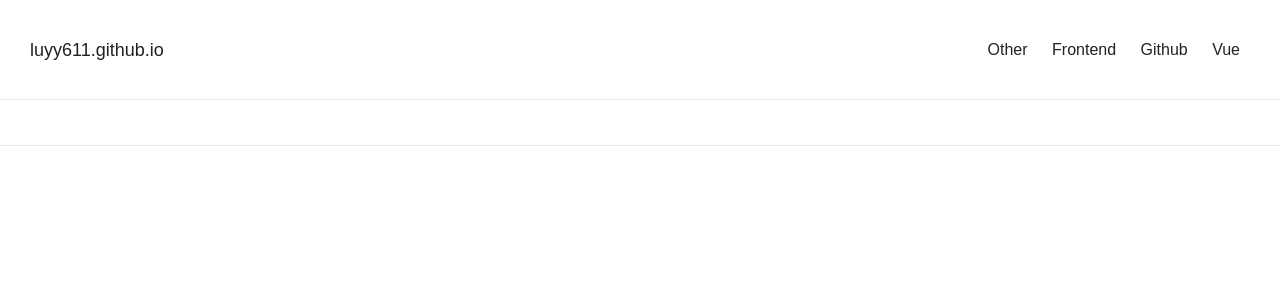
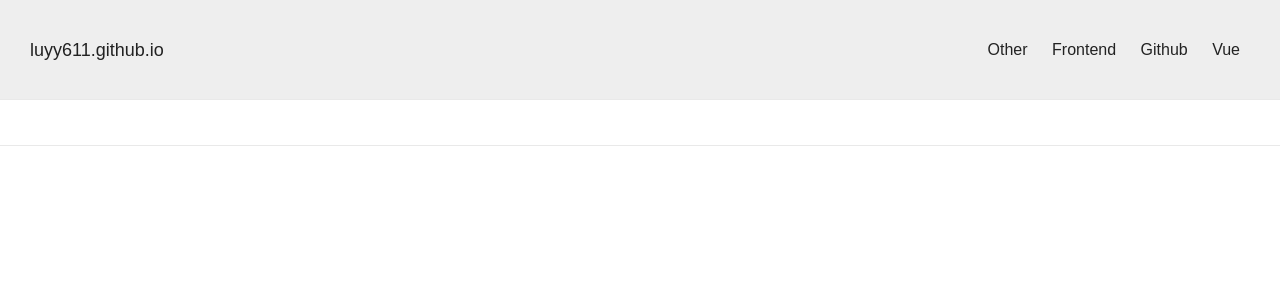
Before and after one commit to luyy611/luyy611.github.io, a Jekyll site: the page built from index.html, in a window 1280 px wide. Shown: the top 300 px of the page. Built offline with Jekyll 4.4.1, drawn with Linux system fonts in a browser that asks for light colours; nearby versions of some CDN libraries.

Commit message:
提交main.css的修改

```diff
--- a/css/main.css
+++ b/css/main.css
@@ -23,7 +23,7 @@ a {
   outline: none;
 }
 a:hover {
-  color: #4b42a3;
+  color: #f60;
 }
 table {
   margin: 10px 0;
@@ -37,7 +37,7 @@ table {
 .site-header {
   -webkit-transition: 0.5s all;
           transition: 0.5s all;
-  background-color: #fff;
+  background-color: #eee;
   z-index: 9999;
   border-bottom: 1px solid #e9e9e9;
   height: 100px;
```
